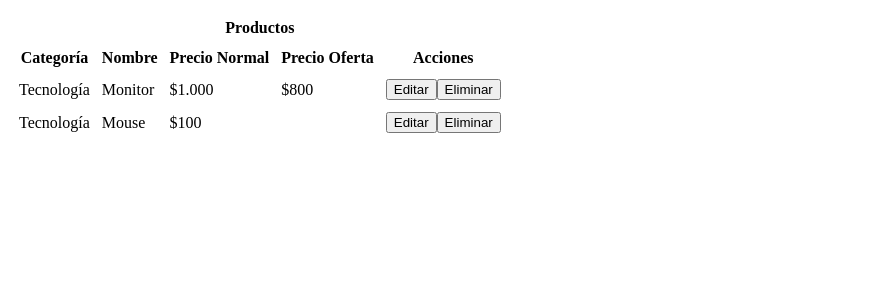
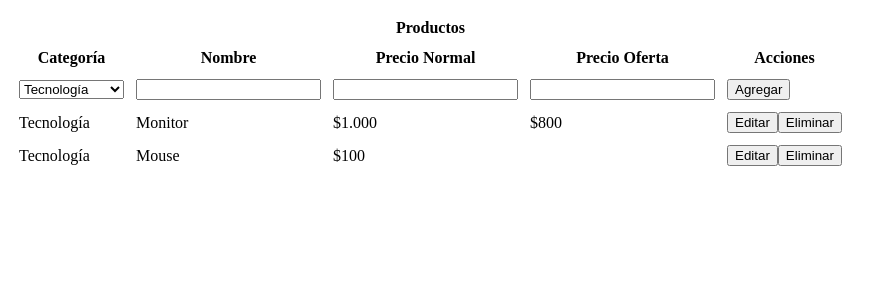
Before and after one commit to esteban-elias/emporio, a React (Vite) app: page / in a window 1280 px wide. Shown: the top 300 px of the page, without its empty margins (0-886 px from the left). Built offline with nearby package versions, Linux system fonts and the light colour scheme.

Commit message:
Add a form as a row to ProductTable to add products

```diff
--- a/src/components/ProductTable/ProductTable.tsx
+++ b/src/components/ProductTable/ProductTable.tsx
@@ -1,12 +1,43 @@
 import useProduct from '../../hooks/useProduct';
 import styles from './ProductTable.module.css';
 import { useState } from 'react';
-import { ProductRowProps } from '../../types';
+import { Product, ProductRowProps } from '../../types';
 import { toCLP } from '../../utils/format';
 
+const CATEGORY_OPTIONS = [
+  'Tecnología',
+  'Ropa Hombre',
+  'Ropa Mujer',
+  'Joyería',
+].map((category) => {
+  return (
+    <option key={category} value={category}>
+      {category}
+    </option>
+  );
+});
+
 const ProductTable = () => {
-  const { products, updateProduct, deleteProduct } = useProduct();
+  const { products, addProduct, updateProduct, deleteProduct } =
+    useProduct();
+
+  const handleSubmit = (e: React.FormEvent<HTMLFormElement>) => {
+    e.preventDefault();
+    const form = e.currentTarget;
+    const formData = new FormData(form);
+    const product = Object.fromEntries(formData.entries());
+    try {
+      addProduct({ ...product, id: crypto.randomUUID() } as Product);
+      form.reset();
+    } catch (error) {
+      if (error instanceof Error) {
+        alert(error.message);
+      }
+    }
+  };
+
   return (
+    <form onSubmit={handleSubmit}>
       <table className={styles.container}>
         <thead>
           <tr>
@@ -21,6 +52,23 @@ const ProductTable = () => {
           </tr>
         </thead>
         <tbody>
+          <tr>
+            <td>
+              <select name="categoria">{CATEGORY_OPTIONS}</select>
+            </td>
+            <td>
+              <input name="nombre" />
+            </td>
+            <td>
+              <input type="number" name="precioNormal" />
+            </td>
+            <td>
+              <input type="number" name="precioOferta" />
+            </td>
+            <td>
+              <button>Agregar</button>
+            </td>
+          </tr>
           {products.map((product) => {
             return (
               <ProductRow
@@ -33,6 +81,7 @@ const ProductTable = () => {
           })}
         </tbody>
       </table>
+    </form>
   );
 };
 
@@ -74,10 +123,7 @@ const ProductRow = ({
           value={categoria}
           onChange={handleChange}
         >
-          <option value="Tecnología">Tecnología</option>
-          <option value="Ropa Hombre">Ropa Hombre</option>
-          <option value="Ropa Mujer">Ropa Mujer</option>
-          <option value="Joyería">Joyería</option>
+          {CATEGORY_OPTIONS}
         </select>
       </td>
       <td>
@@ -100,7 +146,9 @@ const ProductRow = ({
         />
       </td>
       <td>
-        <button onClick={() => setIsEditing(false)}>Guardar</button>
+        <button type="button" onClick={() => setIsEditing(false)}>
+          Guardar
+        </button>
       </td>
     </tr>
   ) : (
@@ -110,8 +158,12 @@ const ProductRow = ({
       <td>{toCLP(precioNormal)}</td>
       <td>{toCLP(precioOferta)}</td>
       <td>
-        <button onClick={() => setIsEditing(true)}>Editar</button>
-        <button onClick={() => deleteProduct(id)}>Eliminar</button>
+        <button type="button" onClick={() => setIsEditing(true)}>
+          Editar
+        </button>
+        <button type="button" onClick={() => deleteProduct(id)}>
+          Eliminar
+        </button>
       </td>
     </tr>
   );
--- a/src/types.d.ts
+++ b/src/types.d.ts
@@ -46,8 +46,3 @@ export type ProductContext = {
 export type ProductProviderProps = {
   children: ReactNode;
 };
-
-export type ProductRowProps = Product & {
-  updateProduct: (product: Product) => void;
-  deleteProduct: (id: Product['id']) => void;
-};
```
Lines whose indentation alone changed are shown as unchanged.
